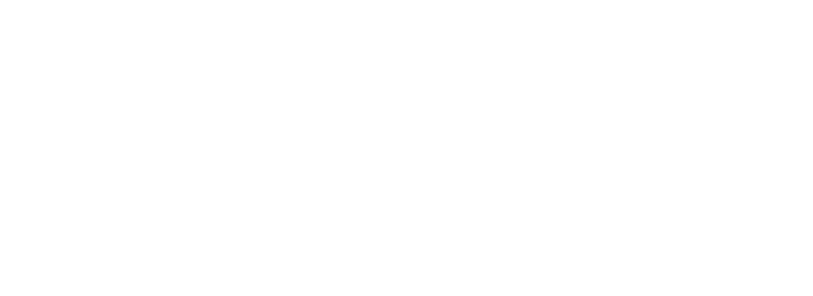
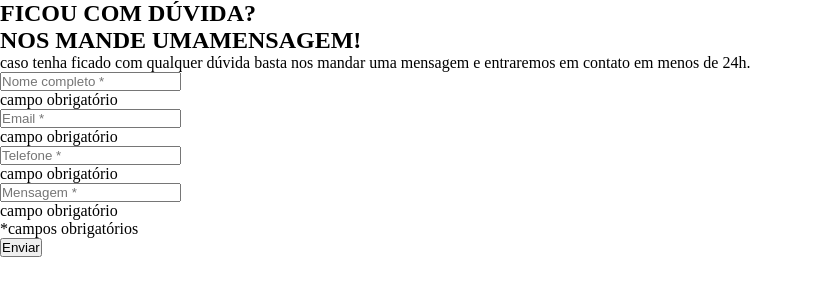
Before and after one commit to rena-biaobock/formulario-html-css-js, a plain HTML site: page index.html in a window 1280 px wide. Shown: the whole page, without its empty margins (0-813 px from the left). Drawn offline with Linux system fonts and the light colour scheme.

Commit message:
:sparkles: feat: html structure

```diff
--- a/index.html
+++ b/index.html
@@ -10,7 +10,32 @@
 </head>
 
 <body>
+    <main>
+        <section class="info">
+            <h2>FICOU COM DÚVIDA?</h2>
+            <h2>NOS MANDE UMAMENSAGEM!</h2>
+            <p>caso tenha ficado com qualquer dúvida basta nos mandar uma mensagem e entraremos em contato em menos de
+                24h.</p>
+        </section>
+        <section class="form">
+            <div class="form-container">
+                <form action="">
+                    <input type="text" name="name" id="name" placeholder="Nome completo *" />
+                    <p>campo obrigatório</p>
+                    <input type="text" name="email" id="email" placeholder="Email *" />
+                    <p>campo obrigatório</p>
+                    <input type="text" name="telefone" id="telefone" placeholder="Telefone *" />
+                    <p>campo obrigatório</p>
+                    <input type="text" name="mensagem" id="telefone" placeholder="Mensagem *" />
+                    <p>campo obrigatório</p>
 
+                    <p>*campos obrigatórios</p>
+
+                    <input type="submit" value="Enviar" />
+                </form>
+            </div>
+        </section>
+    </main>
 </body>
 
 </html>
```
